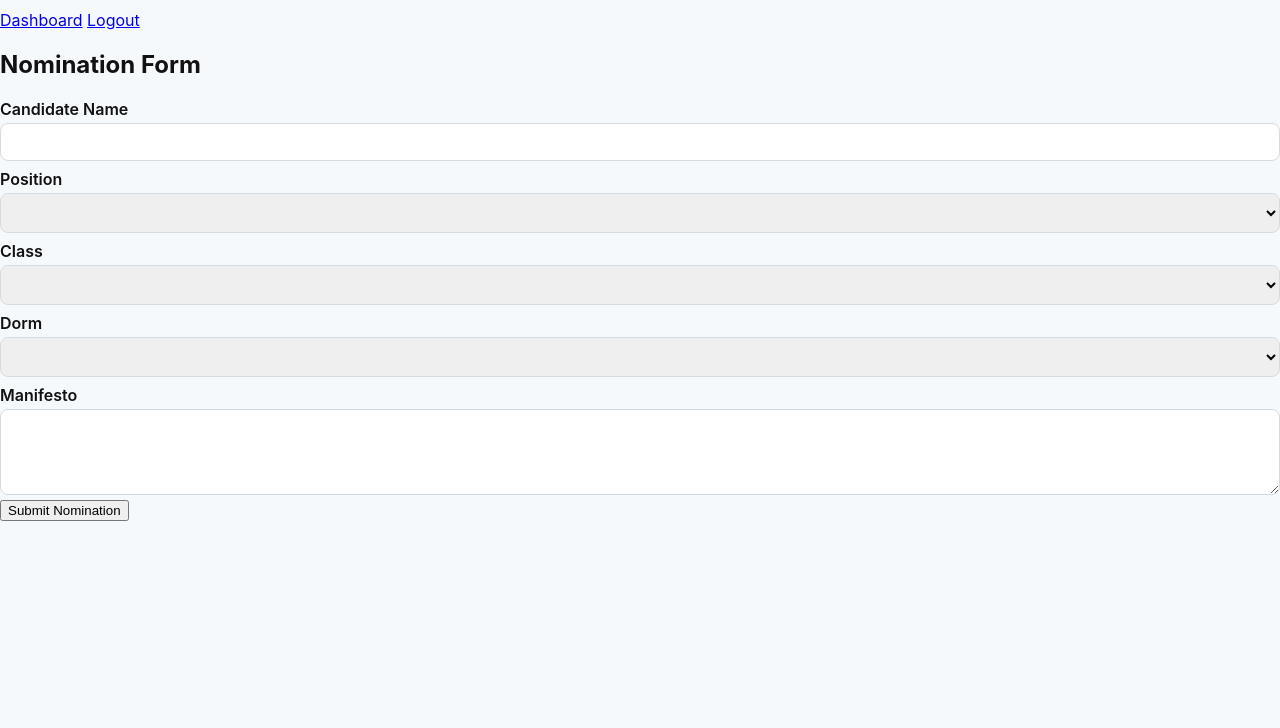
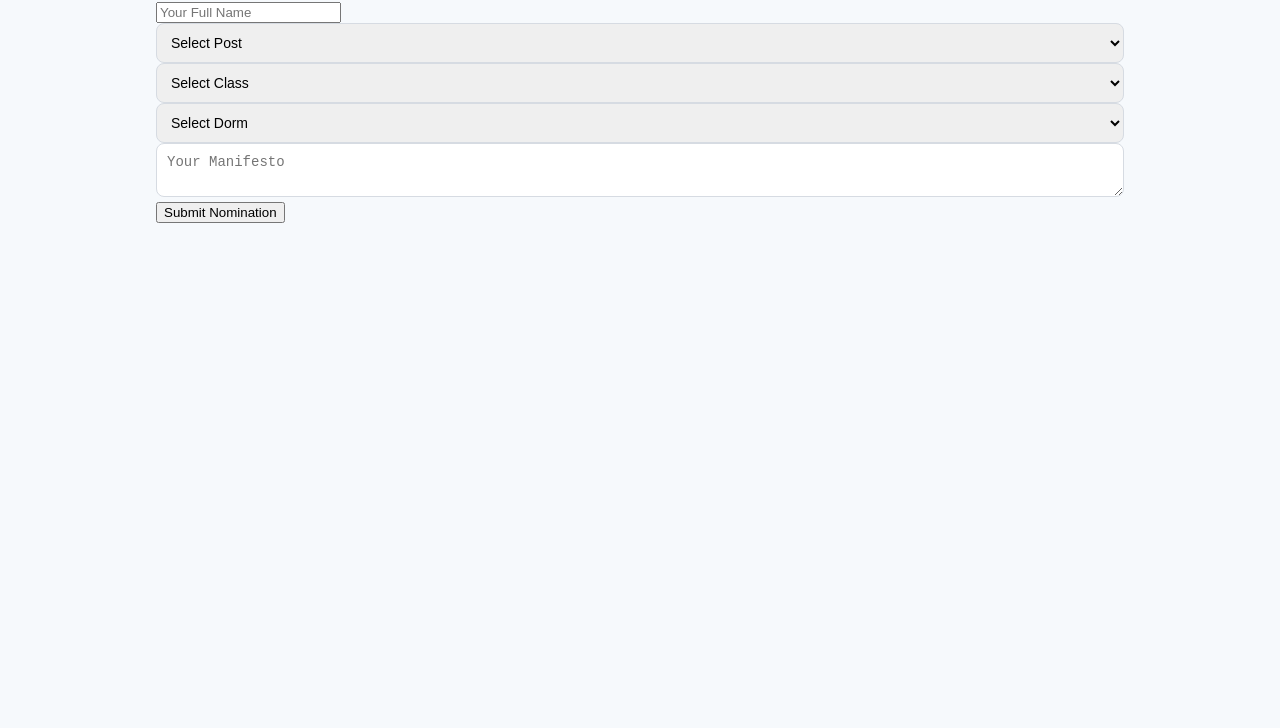
Before and after one commit to infinitegw/vot, a website: page nominate.html in a window 1280 px wide. Shown: the part 72-800 px from the top of the page. Drawn offline with Linux system fonts and the light colour scheme.

Commit message:
Update nominate.html

```diff
--- a/nominate.html
+++ b/nominate.html
@@ -1,42 +1,19 @@
 <!DOCTYPE html>
-<html lang="en">
+<html>
 <head>
-  <meta charset="UTF-8">
-  <meta name="viewport" content="width=device-width, initial-scale=1.0">
-  <title>Nominate Candidate</title>
+  <title>Nominate</title>
   <link rel="stylesheet" href="style.css">
 </head>
-<body>
-  <header>
-    <h1>Nominate Candidate</h1>
-    <nav>
-      <a href="dashboard.html">Dashboard</a>
-      <a href="login.html" onclick="logout()">Logout</a>
-    </nav>
-  </header>
-
-  <main>
-    <h2>Nomination Form</h2>
-    <form id="nominateForm">
-      <label>Candidate Name</label>
-      <input type="text" id="nomName" required>
-
-      <label>Position</label>
-      <select id="nomPost" required></select>
-
-      <label>Class</label>
-      <select id="nomClass" required></select>
-
-      <label>Dorm</label>
-      <select id="nomDorm" required></select>
-
-      <label>Manifesto</label>
-      <textarea id="nomManifesto" rows="4" required></textarea>
-
-      <button type="submit">Submit Nomination</button>
-    </form>
-  </main>
-
+<body onload="loadNominationOptions()">
+  <div class="container">
+    <h2>Nominate Yourself</h2>
+    <input id="name" placeholder="Your Full Name">
+    <select id="position"><option>Loading Posts...</option></select>
+    <select id="class"><option>Loading Classes...</option></select>
+    <select id="dorm"><option>Loading Dorms...</option></select>
+    <textarea id="manifesto" placeholder="Your Manifesto"></textarea>
+    <button onclick="nominate()">Submit Nomination</button>
+  </div>
   <script src="script.js"></script>
 </body>
 </html>
```
